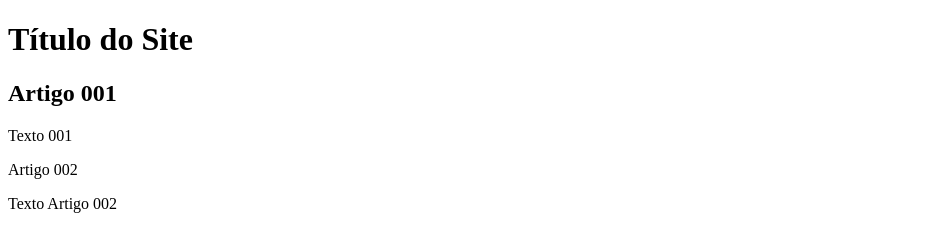
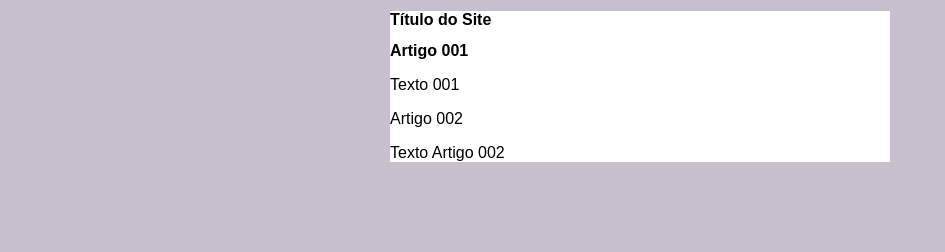
Before and after one commit to thiagodiasoliva/projeto-site, a plain HTML site: page index.html in a window 1280 px wide. Shown: the whole page, without its empty margins (0-945 px from the left). Drawn offline with Linux system fonts and the light colour scheme.

Commit message:
iniciei o design

```diff
--- /dev/null
+++ b/estilos/style.css
@@ -0,0 +1,18 @@
+*{
+    font-family: Arial, Helvetica, sans-serif;
+    font-size: 16px;
+
+}
+
+body {
+    background-color: rgb(200, 191, 207);
+}
+
+
+main {
+
+    background-color: white;
+    width: 500px;
+    margin: auto;
+    box-shadow: 3px 3px 5px rgba(0, 0, 0, 0.678)';
+}
--- a/index.html
+++ b/index.html
@@ -4,6 +4,7 @@
     <meta charset="UTF-8">
     <meta name="viewport" content="width=device-width, initial-scale=1.0">
     <title>Título do Site</title>
+    <link rel="stylesheet" href="estilos/style.css">
 </head>
 <body>
     <main>
```
